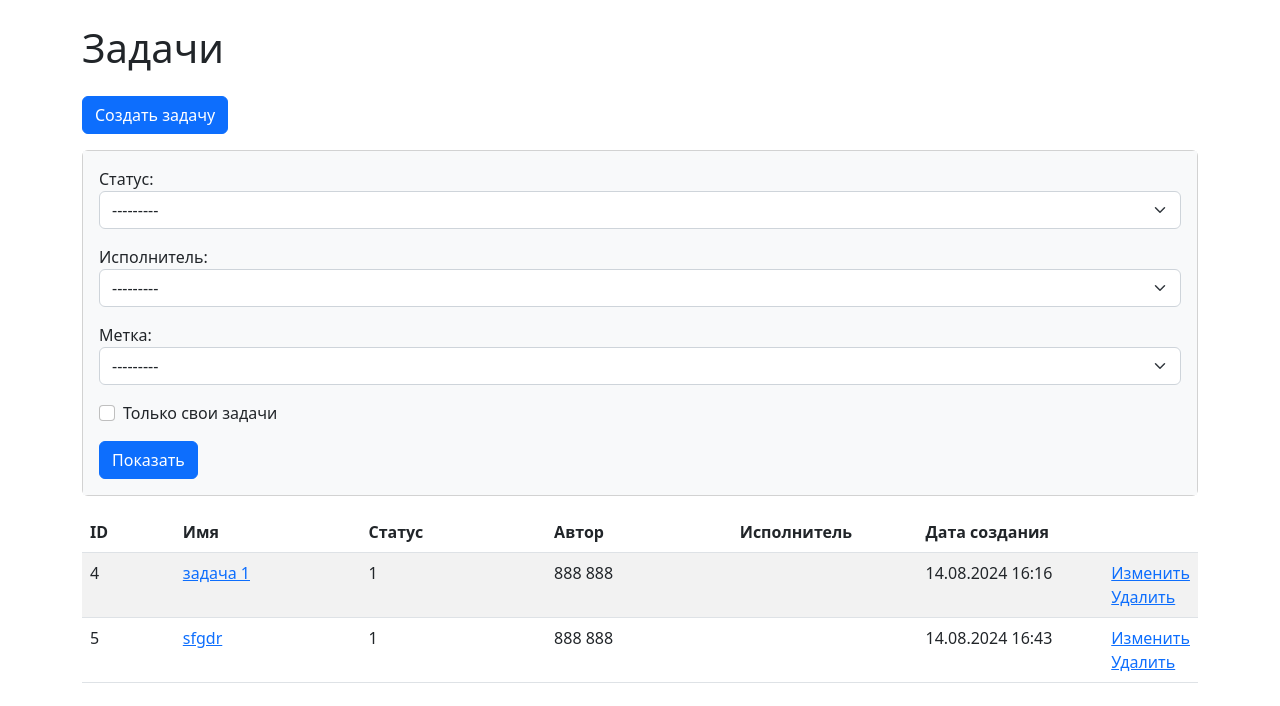
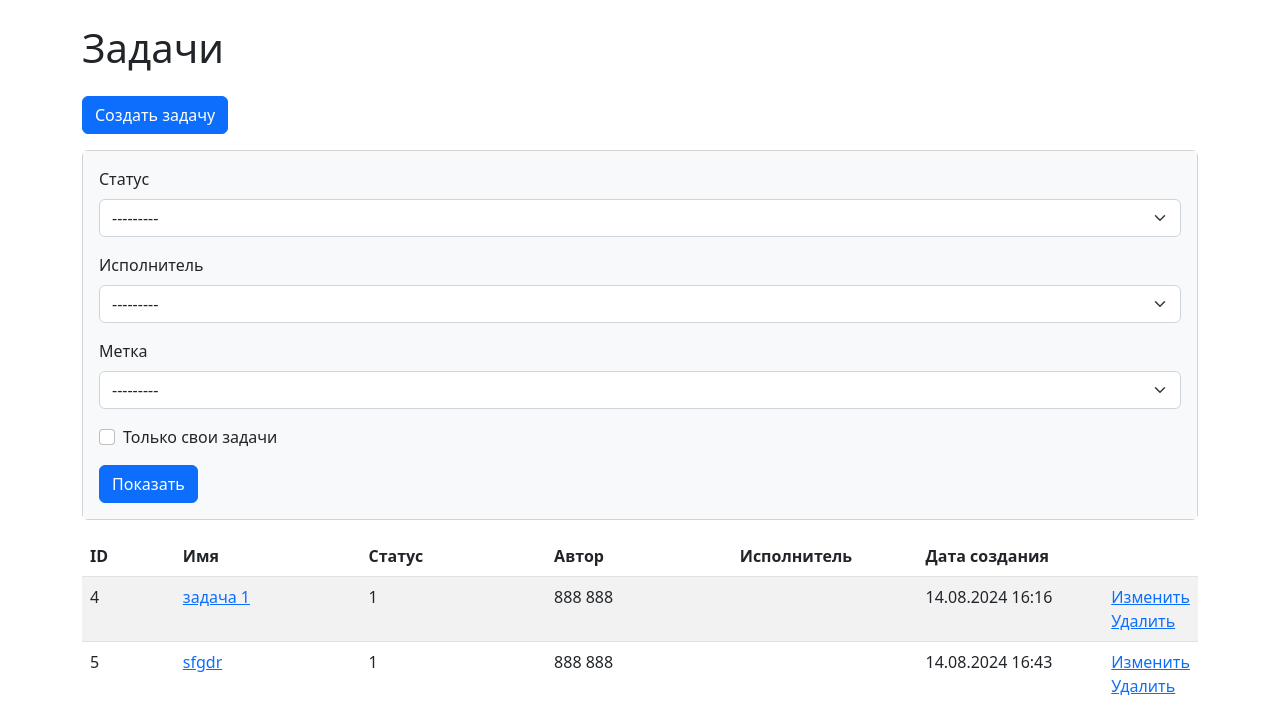
Before and after one commit to YuliaPie/Task-Manager, a Django app: page /tasks/ in a window 1280 px wide. Shown: the part 56-762 px from the top of the page. Run offline with Django 5.2, Linux system fonts and the light colour scheme; a user stored in the database is signed in; data comes from the database, SQL or seed files in the repository; both versions use the stored data as it was after the commit.

Commit message:
filter form labels fixed

```diff
--- a/task_manager/templates/tasks/task_list.html
+++ b/task_manager/templates/tasks/task_list.html
@@ -40,8 +40,8 @@
                 <label for="{{ field.auto_id }}" class="form-check-label">Только свои задачи</label>
                 </div>
             {% else %}
-            {{ field.label_tag }}
-            <select name="{{ field.name }}" class="form-select {% if form_processed %}is-valid{% endif %}">
+            <label class="form-label" for="{{ field.auto_id }}">{{ field.label }}</label>
+            <select name="{{ field.name }}" class="form-select ml-2 mr-3 {% if form_processed %}is-valid{% endif %}">
                 {% for choice in field.field.choices %}
                     <option value="{{ choice.0 }}">{{ choice.1 }}</option>
                 {% endfor %}
```
Also changed, not shown: db.sqlite3.
